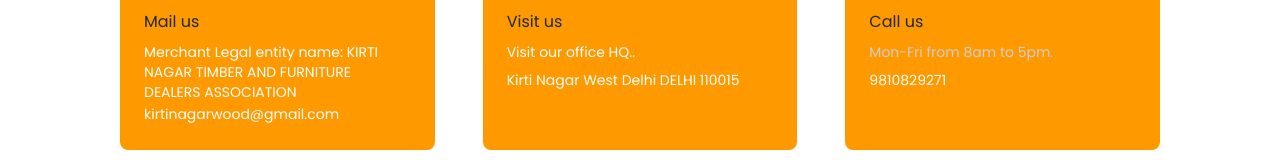
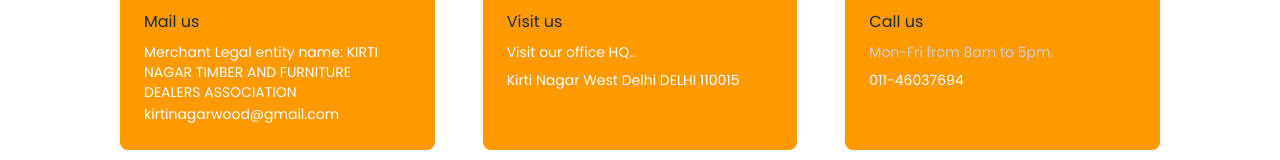
Before and after one commit to Divyessh/kirtinagar_assoc-1, a Next.js app: page /contactus in a window 1280 px wide. Shown: the part 756-916 px from the top of the page. Built offline with nearby package versions, Linux system fonts and the light colour scheme; no server answers.

Commit message:
Update contact number

```diff
--- a/app/contactus/page.jsx
+++ b/app/contactus/page.jsx
@@ -109,7 +109,7 @@
               Call us
             </h2>
             <p className="mt-2 text-sm ">Mon-Fri from 8am to 5pm.</p>
-            <p className="mt-2 text-sm text-white ">9810829271</p>
+            <p className="mt-2 text-sm text-white ">011-46037694</p>
           </div>
         </div>
       </div>
```
